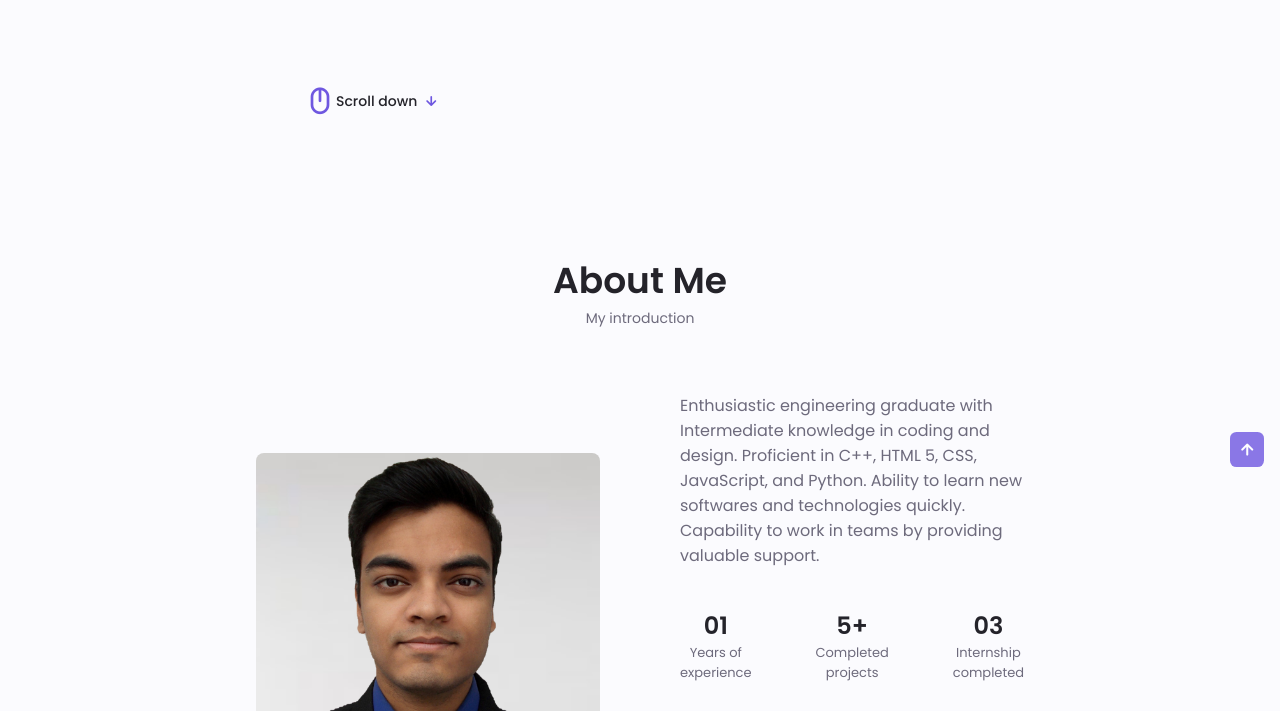
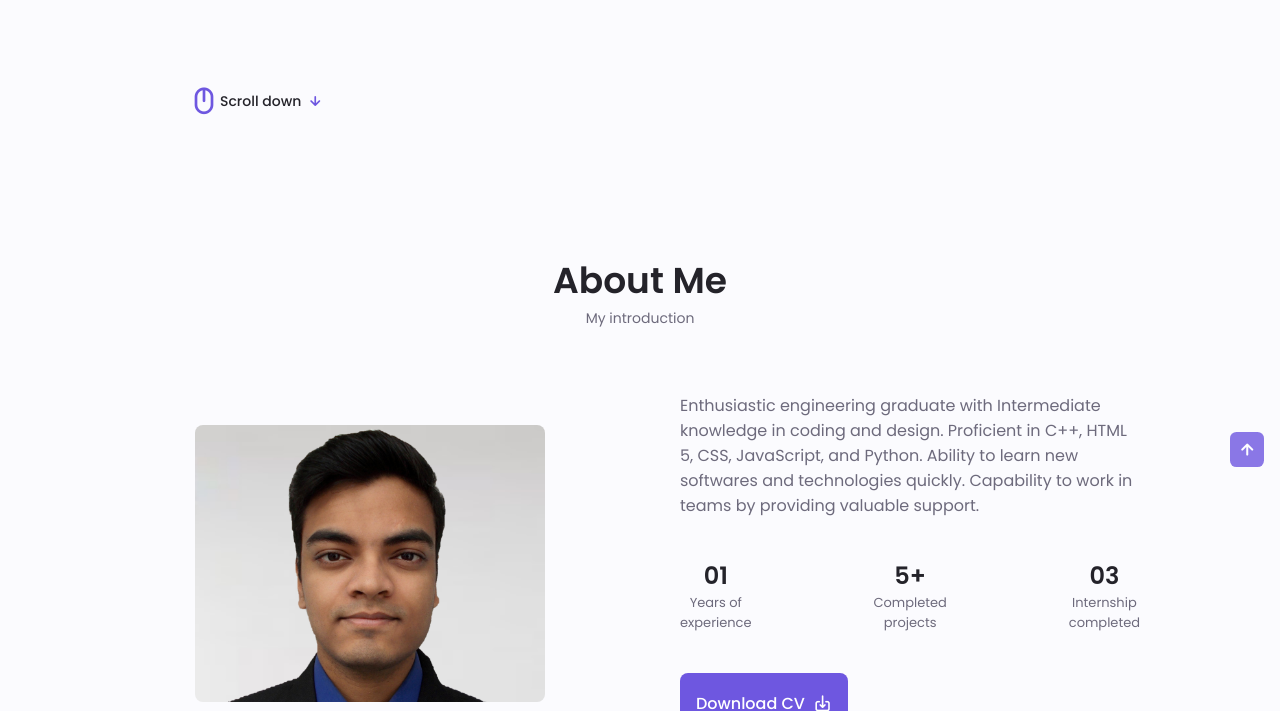
Before and after one commit to ManishKumarSahay/Portfolio-Manish-Sahay, a plain HTML site: page index.html in a window 1280 px wide. Shown: the part 493-1204 px from the top of the page. Drawn offline with nearby package versions, Linux system fonts and the light colour scheme.

Commit message:
Update styles.css

```diff
--- a/assets/css/styles.css
+++ b/assets/css/styles.css
@@ -163,7 +163,7 @@ img {
 
 /*==================== LAYOUT ====================*/
 .container {
-    max-width: 768px;
+    max-width: 1000px;
     margin-left: var(--mb-1-5);
     margin-right: var(--mb-1-5);
 }
```
